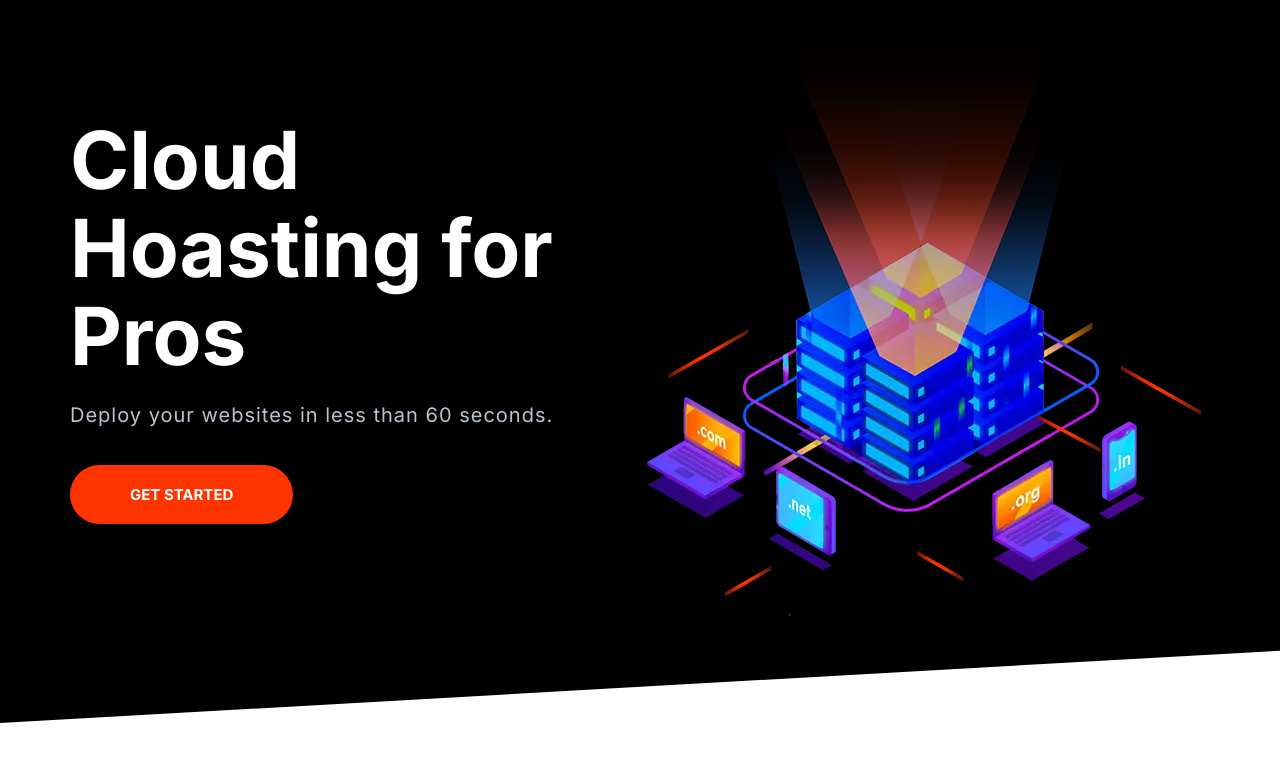
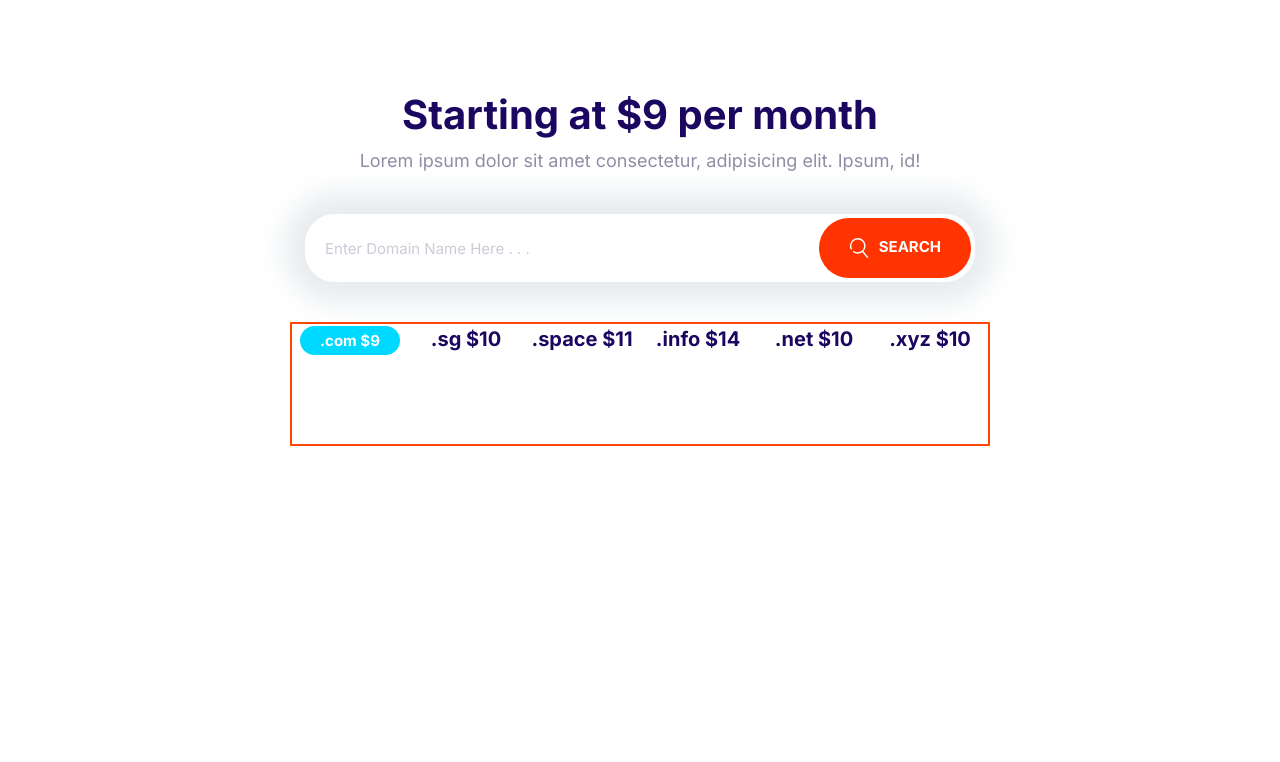
Before and after one commit to selwynng343/first_website, a plain HTML site: page index.html in a window 1280 px wide. Drawn offline with Linux system fonts and the light colour scheme.

Commit message:
domian_block

```diff
--- a/css/styles.css
+++ b/css/styles.css
@@ -200,11 +200,20 @@ a {
   font-size: 1.6rem;
   font-weight: 600;
   margin: 1rem 0;
+  outline: 0;
   padding: 2rem 3rem;
   text-align: center;
   text-transform: uppercase;
   white-space: nowrap;
 }
+
+.btn .icon {
+  width: 2rem;
+  height: 2rem;
+  margin-right: 1rem;
+  vertical-align: middle;
+}
+
 .btn--primary {
   background: var(--color-primary);
   color: #fff;
@@ -282,7 +291,7 @@ a {
 .input-group .input {
   border: 0;
   flex-grow: 1;
-  padding: 1.5rem 1rem;
+  padding: 1.5rem 2rem;
 }
 
 .input-group .btn {
@@ -679,3 +688,29 @@ a {
     align-self: center;
   }
 }
+
+/* domain Block */
+.block-domain .input-group {
+  box-shadow: 0 0 30px 20px #e6ebee;
+  border: 0;
+  margin: 4rem auto;
+  max-width: 670px;
+}
+
+.block-domain__prices {
+  display: grid;
+  grid-template-columns: repeat(3, 1fr);
+  grid-template-rows: repeat(2, 6rem);
+  border: 2px solid orangered;
+  font-size: 2rem;
+  font-weight: 600;
+  justify-items: center;
+  max-width: 700px;
+  margin: 0 auto;
+}
+
+@media screen and (min-width: 786px) {
+  .block-domain__prices {
+    grid-template-columns: repeat(auto-fit, minmax(10rem, 1fr));
+  }
+}
--- a/index.html
+++ b/index.html
@@ -16,28 +16,34 @@
     <title>Document</title>
   </head>
   <body>
-    <section class="block block--dark block--skewed-left hero">
-      <div class="container grid grid--1x2">
-        <header class="block__header hero__content">
-          <h1 class="block__heading">Cloud Hoasting for Pros</h1>
-          <p class="hero__tagline">
-            Deploy your websites in less than 60 seconds.
-          </p>
-          <a href="" class="btn btn--accent btn--stretched">Get Started</a>
-        </header>
-        <picture>
-          <source
-            type="image/webp"
-            srcset="images/banner.webp 1x, images/banner@2x.webp 2x"
-          />
+    <section class="block container block-domain">
+      <header class="block__header">
+        <h2>Starting at $9 per month</h2>
+        <p>
+          Lorem ipsum dolor sit amet consectetur, adipisicing elit. Ipsum, id!
+        </p>
+      </header>
+      <div class="input-group">
+        <input
+          type="text"
+          class="input"
+          placeholder="Enter Domain Name Here . . ."
+        />
+        <button class="btn btn--accent">
+          <svg class="icon icon--white">
+            <use xlink:href="images/sprite.svg#search"></use></svg
+          >Search
+        </button>
+      </div>
+      <ul class="list block-domain__prices">
+        <li><span class="badge badge--secondary">.com $9</span></li>
 
-          <source
-            type="image/png"
-            srcset="images/banner.png 1x, images/banner@2x.png 2x"
-          />
-          <img class="hero__image" src="/images/banner.png" alt="" />
-        </picture>
-      </div>
+        <li>.sg $10</li>
+        <li>.space $11</li>
+        <li>.info $14</li>
+        <li>.net $10</li>
+        <li>.xyz $10</li>
+      </ul>
     </section>
   </body>
 </html>
```
Also changed, not shown: components/domain_block.html (added, +27 -0 lines).
